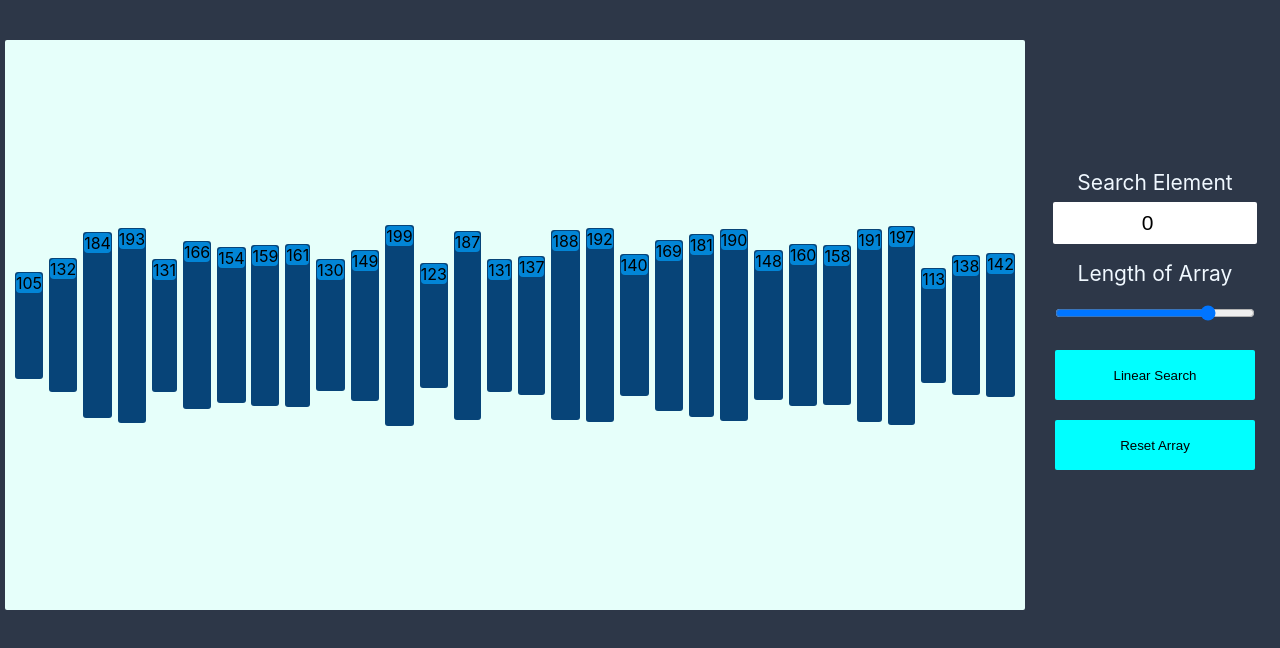
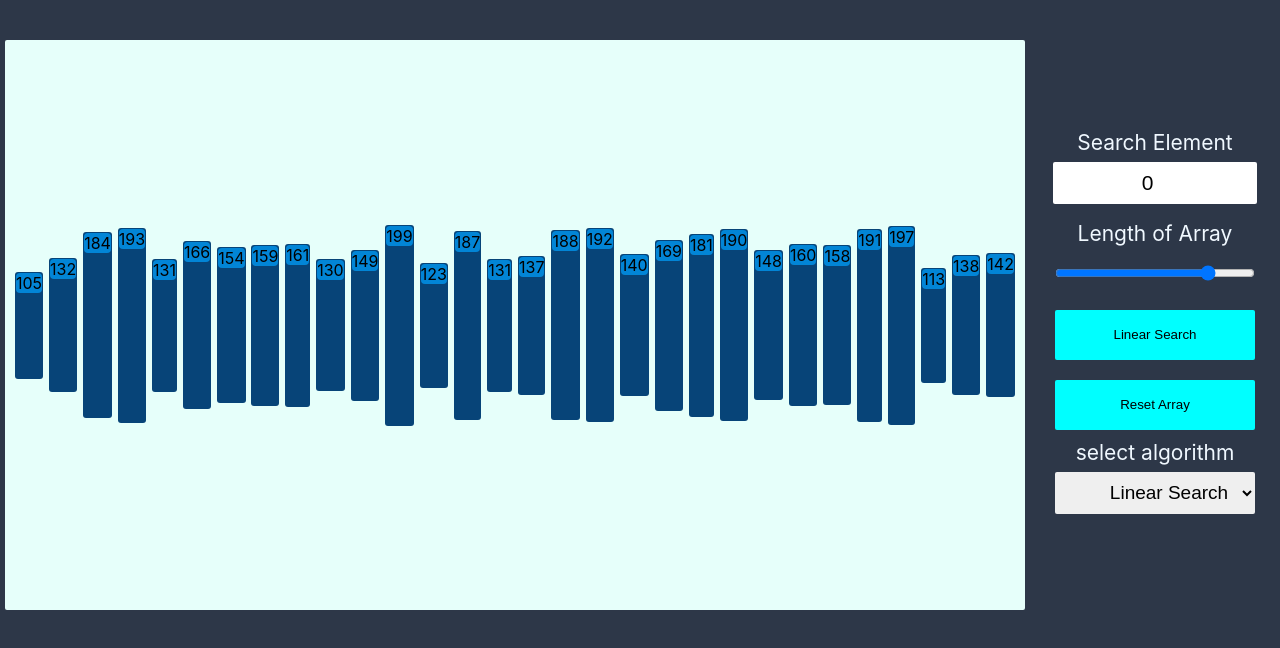
Before and after one commit to ashirbad29/searching-algorithm-visualizer, a React (Create React App) app: page / in a window 1280 px wide. Shown: the top 648 px of the page. Built offline with nearby package versions, Linux system fonts and the light colour scheme.

Commit message:
added dropdown for selecting algorithm

```diff
--- a/src/visualizer/Visualizer.js
+++ b/src/visualizer/Visualizer.js
@@ -140,6 +140,17 @@ const Visualizer = () => {
 				<button className='btn' onClick={() => getNewArray(length)}>
 					Reset Array
 				</button>
+
+				<label htmlFor='algoritm'>select algorithm</label>
+				<select
+					value={algo}
+					name='algoritm'
+					onChange={e => setAlgo(e.target.value)}
+					className='select'
+				>
+					<option value='bianrySearch'>Bianry Search</option>
+					<option value='linearSearch'>Linear Search</option>
+				</select>
 			</div>
 		</div>
 	);
```
